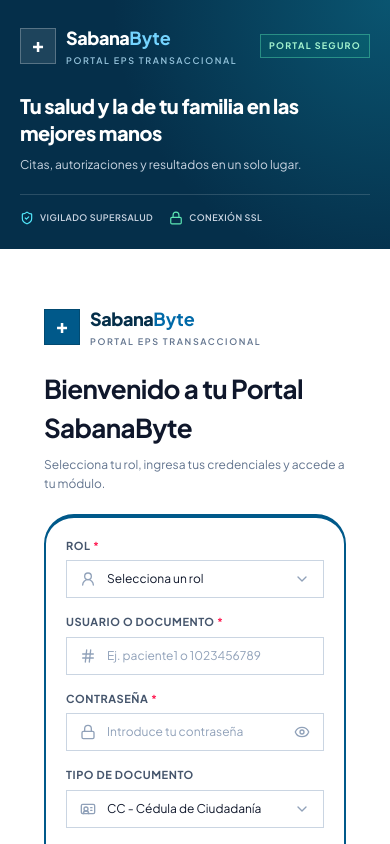
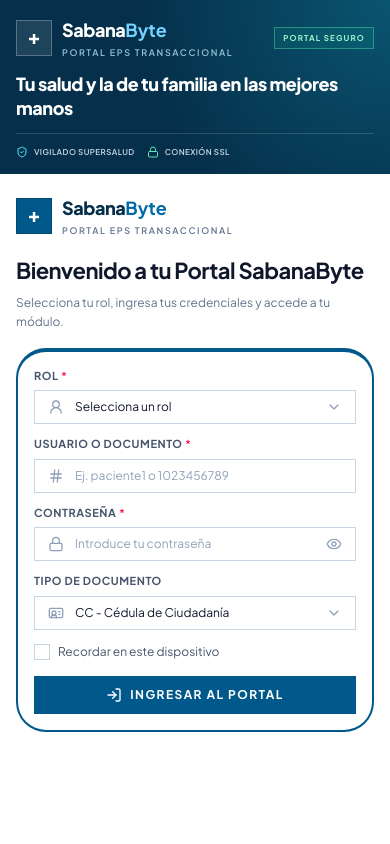
Before and after one commit to yeisonipia48/SabanaByte, a React (Vite) app in the folder client/: page / in a window 390 px wide. Shown: the top 844 px of the page. Built offline with nearby package versions, Linux system fonts and the light colour scheme.

Commit message:
feat: add login page components, dashboard layout, and patient dashboard view

```diff
--- a/client/src/features/auth/LoginPage.tsx
+++ b/client/src/features/auth/LoginPage.tsx
@@ -9,21 +9,17 @@
 
 function LoginPage({ onLoginSuccess }: LoginPageProps) {
   return (
-    <div className="min-h-dvh bg-white text-slate-800">
+    <div className="h-dvh overflow-hidden bg-white text-slate-800">
       <main
-        className="grid min-h-dvh grid-cols-1 bg-white lg:h-dvh lg:grid-cols-12"
+        className="grid h-dvh grid-cols-1 grid-rows-[auto_1fr] overflow-hidden bg-white lg:grid-cols-12 lg:grid-rows-1"
         data-purpose="public-login-page"
       >
         <MobileBrandBanner />
 
+        <InstitutionalHero className="lg:col-span-5" />
 
-        <InstitutionalHero className="lg:col-span-7" />
-
-
-        <section className="flex items-center justify-center p-6 lg:col-span-5">
-          <div className="w-full max-w-md">
-            <LoginForm onLoginSuccess={onLoginSuccess} />
-          </div>
+        <section className="min-h-0 lg:col-span-7">
+          <LoginForm onLoginSuccess={onLoginSuccess} />
         </section>
       </main>
     </div>
--- a/client/src/features/auth/components/InstitutionalHero.tsx
+++ b/client/src/features/auth/components/InstitutionalHero.tsx
@@ -5,7 +5,7 @@
 function InstitutionalHero({ className }: { className?: string }) {
   return (
     <section
-      className={`relative hidden overflow-hidden bg-sky-950 text-white lg:flex lg:flex-col lg:justify-between lg:p-10 xl:p-12 ${className}`}
+      className={`relative hidden overflow-hidden bg-sky-950 text-white lg:flex lg:flex-col lg:justify-between lg:p-8 xl:p-12 ${className}`}
       data-purpose="institutional-hero"
     >
       <img
@@ -17,19 +17,17 @@
       <div className="relative z-20">
         <BrandLogo tone="light" />
 
-
-        <h1 className="mt-7 max-w-md text-4xl font-extrabold leading-[1.08] tracking-tight text-white xl:text-[2.75rem]">
+        <h1 className="mt-6 max-w-md text-3xl font-extrabold leading-[1.08] tracking-tight text-white xl:mt-7 xl:text-[2.75rem]">
           Tu salud y la de tu familia en las mejores manos
         </h1>
-        <p className="mt-5 max-w-md text-sm leading-relaxed text-slate-200/90 xl:text-base">
+        <p className="mt-4 max-w-md text-sm leading-relaxed text-slate-200/90 xl:mt-5 xl:text-base">
           Gestiona citas médicas prioritarias, autorizaciones, fórmulas y
           consulta de exámenes diagnósticos sin filas ni traslados.
         </p>
       </div>
 
-      <div className="relative z-20 mt-12">
-
-        <div className="mt-5 flex flex-wrap items-start gap-x-5 gap-y-2 border-t border-white/15 pt-4 text-[10px] font-medium uppercase tracking-wider text-slate-300">
+      <div className="relative z-20 mt-10 xl:mt-12">
+        <div className="mt-5 flex flex-wrap items-start gap-x-5 gap-y-2 border-t border-white/15 pt-4 text-[9px] font-medium uppercase tracking-wider text-slate-300 xl:text-[10px]">
           <span className="flex items-start gap-1.5">
             <ShieldCheck
               className="mt-px h-3.5 w-3.5 shrink-0 text-cyan-300"
--- a/client/src/features/auth/components/LoginForm.tsx
+++ b/client/src/features/auth/components/LoginForm.tsx
@@ -121,7 +121,7 @@
 }
 
 const baseFieldClasses =
-  'w-full border bg-white py-2.5 pl-10 text-xs text-slate-900 placeholder-slate-400 transition-colors focus:outline-none focus:ring-2 sm:text-sm'
+  'w-full border bg-white py-2 pl-10 text-xs text-slate-900 placeholder-slate-400 transition-colors focus:outline-none focus:ring-2 sm:py-2.5 sm:text-sm'
 
 function fieldClasses(hasError: boolean, spacing = 'pr-4') {
   const stateClasses = hasError
@@ -238,20 +238,20 @@
 
   return (
     <section
-      className="login-scroll bg-white lg:col-span-7 lg:h-dvh lg:overflow-y-auto"
+      className="flex h-full min-h-0 flex-col bg-white"
       data-purpose="login-form-wrapper"
     >
-      <div className="mx-auto flex min-h-full w-full max-w-[480px] flex-col justify-between px-5 py-8 sm:px-8 sm:py-8 lg:px-10 lg:py-9 xl:px-12">
+      <div className="login-scroll mx-auto flex min-h-0 w-full max-w-[480px] flex-1 flex-col justify-start overflow-y-auto px-4 py-5 sm:px-6 sm:py-6 lg:justify-center lg:px-10 lg:py-8 xl:px-12">
         <div className="w-full">
-          <header className="mb-5 flex items-center justify-between gap-3">
+          <header className="mb-4 flex items-center justify-between gap-3 sm:mb-5">
             <BrandLogo />
           </header>
 
-          <div className="mb-5">
-            <h2 className="text-[26px] font-bold tracking-tight text-slate-900 sm:text-3xl">
+          <div className="mb-4 sm:mb-5">
+            <h2 className="text-[22px] font-bold tracking-tight text-slate-900 sm:text-3xl">
               Bienvenido a tu Portal SabanaByte
             </h2>
-            <p className="mt-2 text-xs leading-relaxed text-slate-500 sm:text-sm">
+            <p className="mt-1.5 text-xs leading-relaxed text-slate-500 sm:mt-2 sm:text-sm">
               Selecciona tu rol, ingresa tus credenciales y accede a tu módulo.
             </p>
           </div>
@@ -259,10 +259,10 @@
           <div
             id="login-panel"
             role="tabpanel"
-            className="rounded-[30px] border-2 border-t-4 border-sky-800 bg-white p-5 sm:p-6"
+            className="rounded-[30px] border-2 border-t-4 border-sky-800 bg-white p-4 sm:p-5 lg:p-6"
           >
             <form
-              className="space-y-4"
+              className="space-y-3 sm:space-y-4"
               data-purpose="auth-form"
               noValidate
               aria-busy={isSubmitting}
@@ -280,7 +280,7 @@
                     <UserRound className="h-4 w-4" aria-hidden="true" />
                   </div>
                   <select
-                    className={`w-full appearance-none border bg-white bg-none py-2.5 pl-10 pr-10 text-xs text-slate-900 transition-colors focus:outline-none focus:ring-2 sm:text-sm ${
+                    className={`w-full appearance-none border bg-white bg-none py-2 pl-10 pr-10 text-xs text-slate-900 transition-colors focus:outline-none focus:ring-2 sm:py-2.5 sm:text-sm ${
                       errors.role
                         ? 'border-rose-400 focus:border-rose-500 focus:ring-rose-500/25'
                         : 'border-slate-300 focus:border-sky-700 focus:ring-sky-700/25'
@@ -422,7 +422,7 @@
                     <IdCard className="h-4 w-4" aria-hidden="true" />
                   </div>
                   <select
-                    className="w-full appearance-none border border-slate-300 bg-white bg-none py-2.5 pl-10 pr-10 text-xs text-slate-900 transition-colors focus:border-sky-700 focus:outline-none focus:ring-2 focus:ring-sky-700/25 sm:text-sm"
+                    className="w-full appearance-none border border-slate-300 bg-white bg-none py-2 pl-10 pr-10 text-xs text-slate-900 transition-colors focus:border-sky-700 focus:outline-none focus:ring-2 focus:ring-sky-700/25 sm:py-2.5 sm:text-sm"
                     id="doc-type"
                     value={docType}
                     onChange={(event) => {
@@ -492,7 +492,7 @@
 
               <div className="pt-1">
                 <button
-                  className="flex w-full items-center justify-center gap-2 bg-sky-800 px-4 py-3 text-[13px] font-bold uppercase tracking-[0.12em] text-white transition-colors hover:bg-sky-900 focus-visible:outline-2 focus-visible:outline-offset-2 focus-visible:outline-sky-800 disabled:cursor-not-allowed disabled:bg-sky-800/70 disabled:hover:bg-sky-800/70"
+                  className="flex w-full items-center justify-center gap-2 bg-sky-800 px-4 py-2.5 text-[12px] font-bold uppercase tracking-[0.12em] text-white transition-colors hover:bg-sky-900 focus-visible:outline-2 focus-visible:outline-offset-2 focus-visible:outline-sky-800 disabled:cursor-not-allowed disabled:bg-sky-800/70 disabled:hover:bg-sky-800/70 sm:py-3 sm:text-[13px]"
                   type="submit"
                   disabled={isSubmitting}
                 >
@@ -512,7 +512,7 @@
             </form>
           </div>
 
-          <div className="mt-4 border-t border-slate-100 pt-3 text-[11px] text-slate-500">
+          <div className="mt-3 border-t border-slate-100 pt-2.5 text-[10px] text-slate-500 sm:mt-4 sm:pt-3 sm:text-[11px] max-[760px]:hidden">
             <p className="font-semibold text-slate-600">Credenciales de prueba:</p>
             <p className="mt-1">Paciente: paciente1 / Paciente123*</p>
             <p>Médico: medico1 / Medico123*</p>
--- a/client/src/features/auth/components/MobileBrandBanner.tsx
+++ b/client/src/features/auth/components/MobileBrandBanner.tsx
@@ -12,32 +12,32 @@
         className="absolute inset-0 bg-[radial-gradient(circle_at_top_right,rgba(14,116,144,0.55),transparent_60%)]"
       />
 
-      <div className="relative px-5 pb-6 pt-6 sm:px-8">
+      <div className="relative px-4 pb-4 pt-4 sm:px-6 sm:pb-5 sm:pt-5">
         <div className="flex items-center justify-between gap-3">
           <BrandLogo tone="light" />
-          <span className="shrink-0 border border-emerald-300/40 bg-emerald-400/10 px-2 py-1 text-[9px] font-bold uppercase tracking-[0.14em] text-emerald-200">
+          <span className="shrink-0 border border-emerald-300/40 bg-emerald-400/10 px-2 py-1 text-[8px] font-bold uppercase tracking-[0.14em] text-emerald-200 sm:text-[9px]">
             Portal seguro
           </span>
         </div>
 
-        <h1 className="mt-6 max-w-sm text-xl font-extrabold leading-snug tracking-tight sm:text-2xl">
+        <h1 className="mt-3 max-w-sm text-lg font-extrabold leading-snug tracking-tight sm:mt-4 sm:text-xl lg:text-2xl">
           Tu salud y la de tu familia en las mejores manos
         </h1>
-        <p className="mt-2 max-w-md text-xs leading-relaxed text-slate-300">
+        <p className="mt-1.5 hidden max-w-md text-xs leading-relaxed text-slate-300 sm:mt-2 sm:block">
           Citas, autorizaciones y resultados en un solo lugar.
         </p>
 
-        <div className="mt-5 flex flex-wrap items-center gap-x-4 gap-y-2 border-t border-white/15 pt-4 text-[9px] font-semibold uppercase tracking-wider text-slate-300">
+        <div className="mt-3 flex flex-wrap items-center gap-x-3 gap-y-1.5 border-t border-white/15 pt-3 text-[8px] font-semibold uppercase tracking-wider text-slate-300 sm:mt-4 sm:gap-x-4 sm:gap-y-2 sm:pt-4 sm:text-[9px]">
           <span className="flex items-center gap-1.5">
             <ShieldCheck
-              className="h-3.5 w-3.5 text-cyan-300"
+              className="h-3 w-3 text-cyan-300 sm:h-3.5 sm:w-3.5"
               aria-hidden="true"
             />
             Vigilado Supersalud
           </span>
           <span className="flex items-center gap-1.5">
             <Lock
-              className="h-3.5 w-3.5 text-emerald-300"
+              className="h-3 w-3 text-emerald-300 sm:h-3.5 sm:w-3.5"
               aria-hidden="true"
             />
             Conexión SSL
```
Also changed, not shown: client/src/features/paciente/DashboardPaciente.tsx (+13 -13 lines), client/src/layouts/DashboardLayout.tsx (+21 -20 lines).
